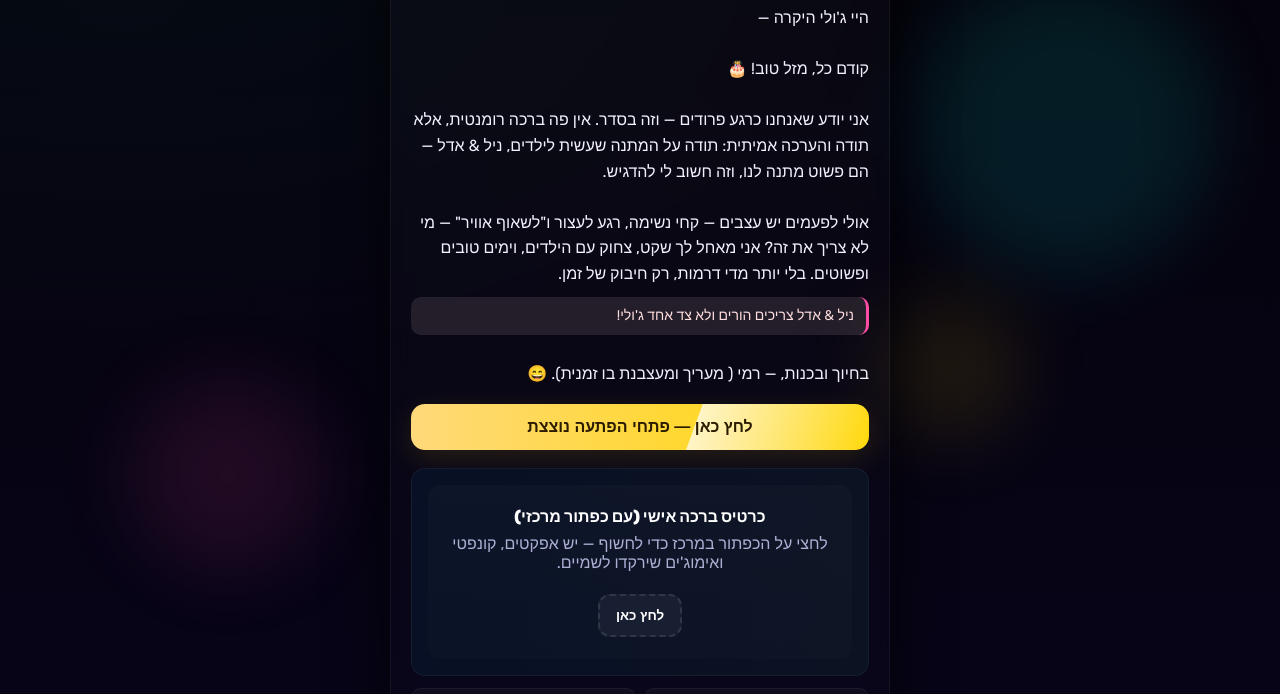
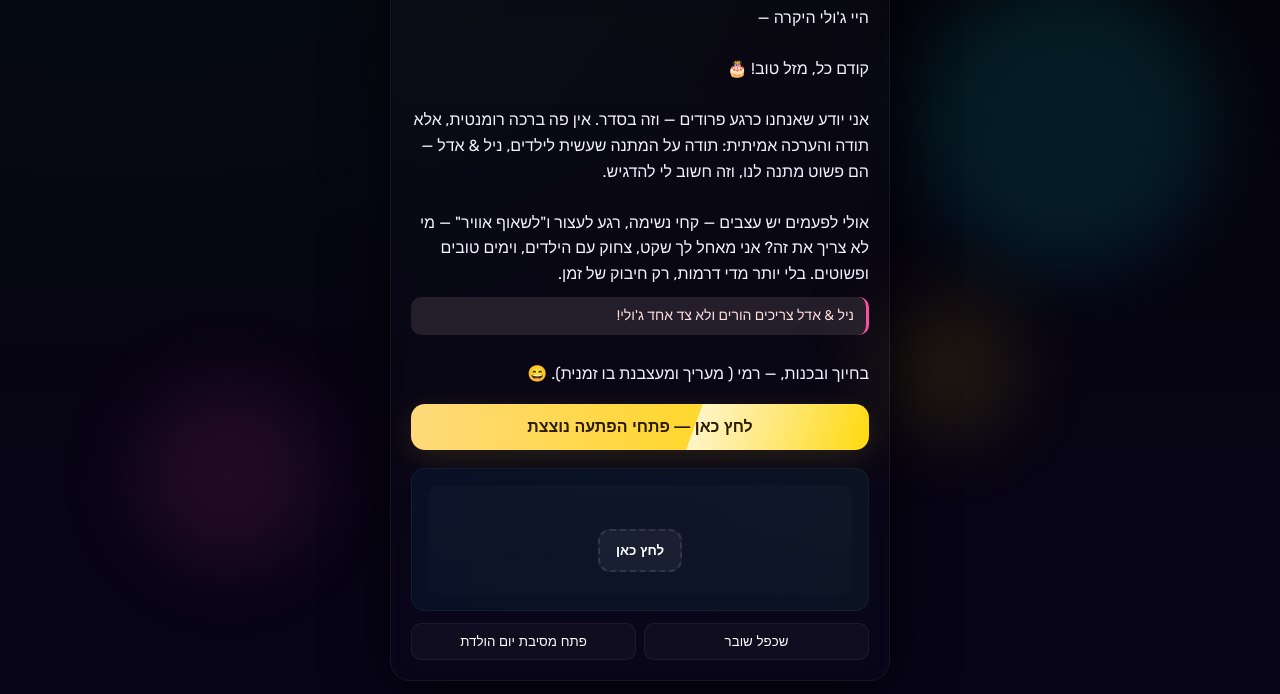
Before and after one commit to Rami1125/julie, a plain HTML site: page index.html in a window 1280 px wide. Shown: the part 106-800 px from the top of the page. Drawn offline with nearby package versions, Linux system fonts and the light colour scheme.

Commit message:
Update index.html

```diff
--- a/index.html
+++ b/index.html
@@ -569,8 +569,6 @@
 
             <div class="gift-card" aria-hidden="false">
                 <div class="gift-cover" id="giftCover">
-                    <div style="font-weight:800">כרטיס ברכה אישי (עם כפתור מרכזי)</div>
-                    <div style="margin-top:8px;color:#d6d6ffcc">לחצי על הכפתור במרכז כדי לחשוף — יש אפקטים, קונפטי ואימוג'ים שירקדו לשמיים.</div>
                     <div style="margin-top:12px">
                         <button id="centerCoverBtn" class="cover-btn">לחץ כאן</button>
                     </div>
@@ -590,7 +588,6 @@
     <div id="partyPage" class="party-page" aria-hidden="true">
         <div class="party-card">
             <button class="close" id="closeParty">✕</button>
-            <div class="party-title">מסיבת יום הולדת!</div>
             <div class="party-subtitle">הפתעה מיוחדת בשבילך ג'ולי!</div>
 
             <div class="gift-box">
```
